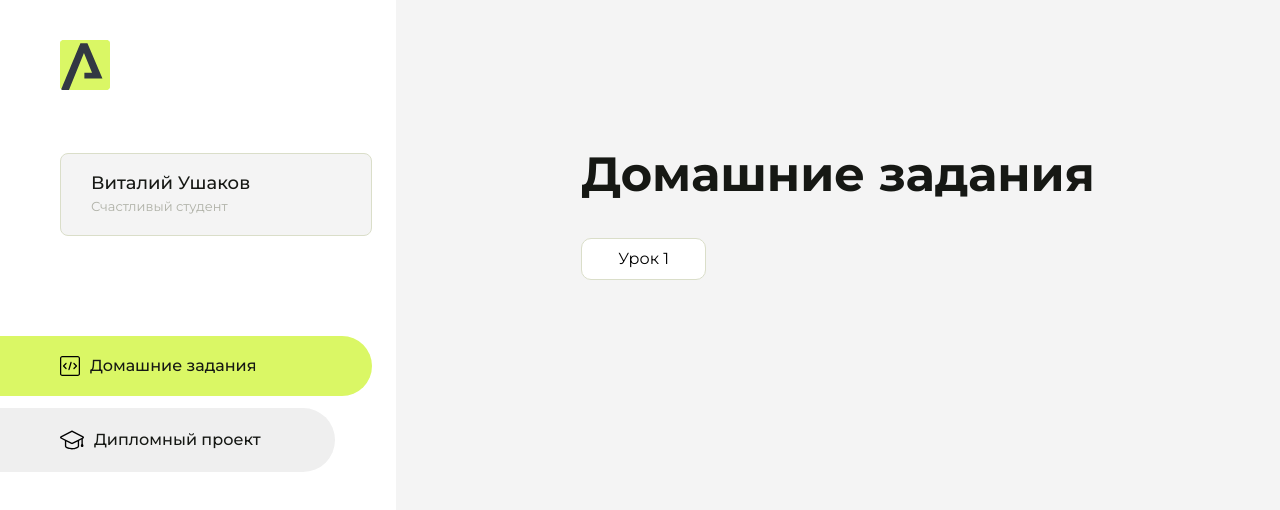
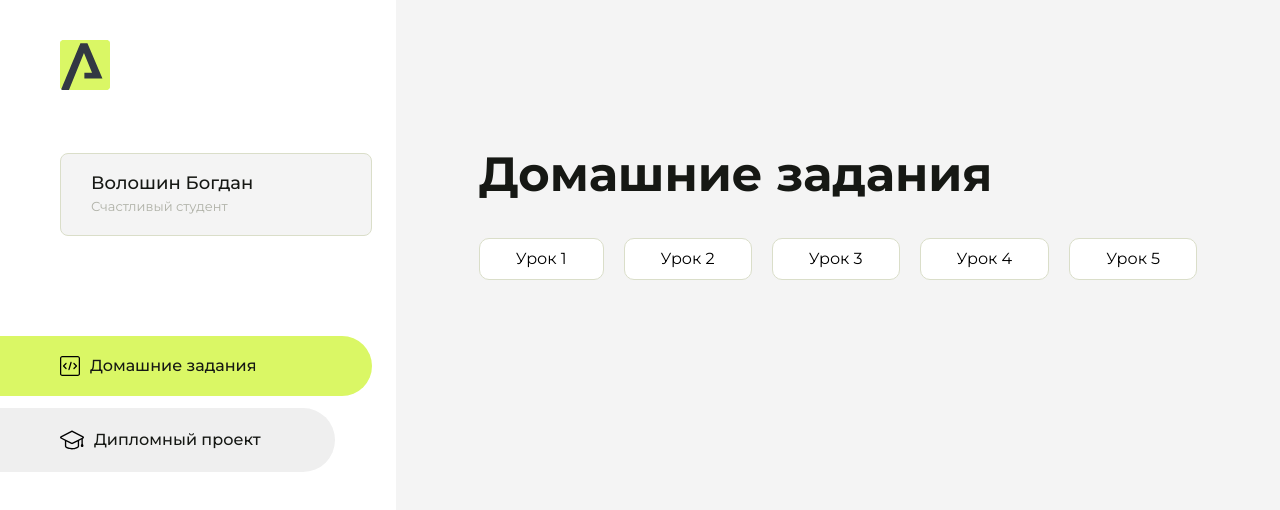
Before and after one commit to Zavet232/homework, a plain HTML site: page index.html in a window 1280 px wide. Drawn offline with Linux system fonts and the light colour scheme.

Commit message:
Update index.html

```diff
--- a/index.html
+++ b/index.html
@@ -43,7 +43,7 @@
                 </svg>
             </div>
             <div class="sidebar__user">
-                <div class="sidebar__name">Виталий Ушаков</div>
+                <div class="sidebar__name">Волошин Богдан</div>
                 <div class="sidebar__text">Счастливый студент</div>
             </div>
             <div class="sidebar__tabs">
@@ -95,6 +95,19 @@
                     <li class="content__list-item">
                         <a href="lesson1/index.html">Урок 1</a>
                     </li>
+                     <li class="content__list-item">
+                        <a href="lesson1/index.html">Урок 2</a>
+                    </li>
+                     <li class="content__list-item">
+                        <a href="lesson1/index.html">Урок 3</a>
+                    </li>
+                     <li class="content__list-item">
+                        <a href="lesson1/index.html">Урок 4</a>
+                    </li>
+                     <li class="content__list-item">
+                        <a href="lesson1/index.html">Урок 5</a>
+                    </li>
+
                 </ul>
             </div>
             <div class="content__block hidden" id="diplomBlock">
```
